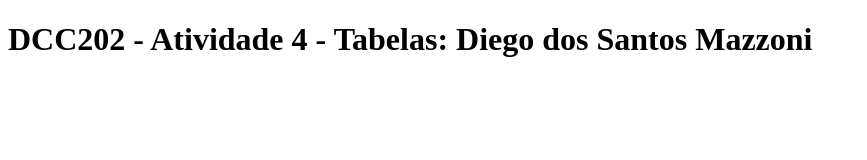
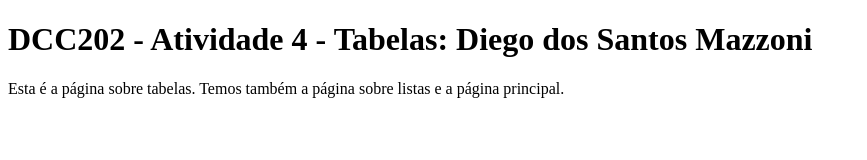
Before and after one commit to ufjf-dcc202/ufjf-dcc202-2023-3-a-atv4-DiegoSMazzoni, a website: page tabelas.html in a window 1280 px wide. Shown: the whole page, without its empty margins (0-867 px from the left). Drawn offline with Linux system fonts and the light colour scheme.

Commit message:
adiciona paragrafo na main

```diff
--- a/tabelas.html
+++ b/tabelas.html
@@ -8,6 +8,7 @@
 <body>
     <main>
         <h1>DCC202 - Atividade 4 - Tabelas: Diego dos Santos Mazzoni</h1>
+        <p>Esta é a página sobre tabelas. Temos também a página sobre listas e a página principal.</p>
     </main>
 </body>
 </html>
```
